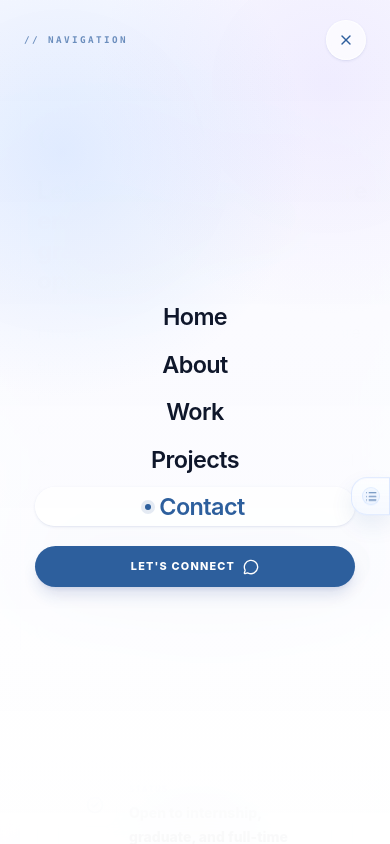
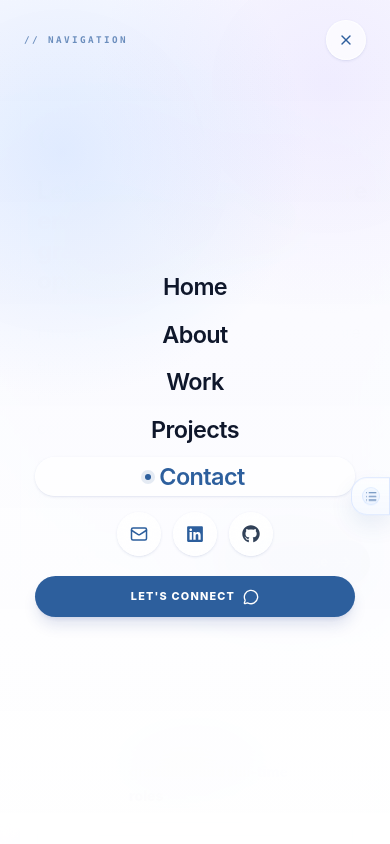
Before and after one commit to jaeyunjks/yafie-portfolio, a Next.js app: page /contact in a window 390 px wide. Both pictures are taken after a click on the button 346 px from the left and 34 px from the top of the page. Shown: the top 844 px of the page. Built offline with nearby package versions, Linux system fonts and the light colour scheme.

Commit message:
button optimisation in mobile view

```diff
--- a/src/components/layout/Navbar.tsx
+++ b/src/components/layout/Navbar.tsx
@@ -2,10 +2,12 @@
 
 import Image from "next/image";
 import Link from "next/link";
-import { Menu, MessageCircle, Moon, Sun, X } from "lucide-react";
+import { Mail, Menu, MessageCircle, Moon, Sun, X } from "lucide-react";
 import { usePathname } from "next/navigation";
 import { useEffect, useRef, useState } from "react";
+import { FaGithub, FaLinkedin } from "react-icons/fa";
 import { navItems } from "@/data/nav";
+import { contactMeta } from "@/data/contact";
 import { cn } from "@/lib/utils";
 
 export default function Navbar() {
@@ -169,6 +171,33 @@ export default function Navbar() {
                   </Link>
                 </li>
               ))}
+              <li className="mt-2 flex items-center justify-center gap-3">
+                <a
+                  href={`mailto:${contactMeta.email}`}
+                  aria-label="Send email"
+                  className="inline-flex h-11 w-11 items-center justify-center rounded-full border border-white/80 bg-white/68 text-[#2d5f9d] shadow-sm shadow-blue-900/10 backdrop-blur-xl transition-[background-color,transform] duration-200 hover:-translate-y-0.5 hover:bg-white"
+                >
+                  <Mail size={18} aria-hidden />
+                </a>
+                <a
+                  href={contactMeta.linkedin}
+                  target="_blank"
+                  rel="noopener noreferrer"
+                  aria-label="LinkedIn profile"
+                  className="inline-flex h-11 w-11 items-center justify-center rounded-full border border-white/80 bg-white/68 text-[#2d5f9d] shadow-sm shadow-blue-900/10 backdrop-blur-xl transition-[background-color,transform] duration-200 hover:-translate-y-0.5 hover:bg-white"
+                >
+                  <FaLinkedin size={18} aria-hidden />
+                </a>
+                <a
+                  href={contactMeta.github}
+                  target="_blank"
+                  rel="noopener noreferrer"
+                  aria-label="GitHub profile"
+                  className="inline-flex h-11 w-11 items-center justify-center rounded-full border border-white/80 bg-white/68 text-slate-700 shadow-sm shadow-blue-900/10 backdrop-blur-xl transition-[background-color,transform] duration-200 hover:-translate-y-0.5 hover:bg-white"
+                >
+                  <FaGithub size={18} aria-hidden />
+                </a>
+              </li>
               <li>
                 <Link
                   href="/contact"
--- a/src/components/sections/about/AboutCTA.tsx
+++ b/src/components/sections/about/AboutCTA.tsx
@@ -80,7 +80,7 @@ export default function AboutCTA() {
                 software engineering conversations where I can contribute,
                 learn, and grow with a strong team.
               </p>
-              <div className="mt-8 flex flex-wrap justify-center gap-4">
+              <div className="mt-8 flex flex-wrap items-center justify-center gap-4">
                 <Link
                   href="/contact"
                   className="group inline-flex items-center gap-2 rounded-full bg-[#2d5f9d] px-6 py-3.5 text-sm font-extrabold text-white shadow-lg shadow-blue-900/15 transition-[background-color,box-shadow,transform] duration-300 hover:-translate-y-1 hover:bg-[#265589] hover:shadow-xl"
--- a/src/components/sections/contact/ContactHero.tsx
+++ b/src/components/sections/contact/ContactHero.tsx
@@ -5,7 +5,6 @@ import {
   CheckCircle2,
   MapPin,
   MessageSquareMore,
-  Sparkles,
 } from "lucide-react";
 import ScrollCue from "@/components/ui/ScrollCue";
 import TypewriterHeading from "@/components/ui/TypewriterHeading";
@@ -58,10 +57,16 @@ export default function ContactHero() {
             relevant, feel free to reach out.
           </p>
 
-          <div className="mt-8 flex flex-col gap-3 sm:flex-row sm:flex-wrap">
+          <div className="mt-8 flex flex-row gap-3 sm:flex-wrap sm:gap-4">
+            <Link
+              href="/projects"
+              className="group inline-flex w-full min-w-0 flex-1 basis-0 items-center justify-center rounded-full border border-slate-200/80 bg-white/72 px-4 py-3 text-[0.78rem] font-extrabold text-slate-800 shadow-sm backdrop-blur-md transition-[background-color,box-shadow,transform] duration-300 hover:-translate-y-1 hover:bg-white hover:shadow-md sm:w-auto sm:flex-none sm:px-6 sm:py-3.5 sm:text-sm"
+            >
+              View Projects
+            </Link>
             <Link
               href="#contact-form"
-              className="group inline-flex items-center justify-center gap-2 rounded-full bg-[#2d5f9d] px-6 py-3.5 text-sm font-extrabold text-white shadow-lg shadow-blue-900/15 transition-[background-color,box-shadow,transform] duration-300 hover:-translate-y-1 hover:bg-[#265589] hover:shadow-xl"
+              className="group inline-flex w-full min-w-0 flex-1 basis-0 items-center justify-center gap-2 rounded-full bg-[#2d5f9d] px-4 py-3 text-[0.78rem] font-extrabold text-white shadow-lg shadow-blue-900/15 transition-[background-color,box-shadow,transform] duration-300 hover:-translate-y-1 hover:bg-[#265589] hover:shadow-xl sm:w-auto sm:flex-none sm:px-6 sm:py-3.5 sm:text-sm"
             >
               Send a Message
               <ArrowRight
@@ -69,13 +74,6 @@ export default function ContactHero() {
                 aria-hidden
                 className="transition-transform duration-300 group-hover:translate-x-1"
               />
-            </Link>
-            <Link
-              href="/projects"
-              className="group inline-flex items-center justify-center gap-2 rounded-full border border-slate-200/80 bg-white/72 px-6 py-3.5 text-sm font-extrabold text-slate-800 shadow-sm backdrop-blur-md transition-[background-color,box-shadow,transform] duration-300 hover:-translate-y-1 hover:bg-white hover:shadow-md"
-            >
-              View Projects
-              <Sparkles size={17} aria-hidden />
             </Link>
           </div>
         </div>
--- a/src/components/sections/home/HomeHero.tsx
+++ b/src/components/sections/home/HomeHero.tsx
@@ -93,16 +93,16 @@ export default function HomeHero() {
           className="sm:hidden"
         />
 
-        <div className="hero-reveal hero-reveal-5 mt-4 flex flex-col gap-3 sm:mt-8 sm:flex-row sm:flex-wrap sm:gap-4">
+        <div className="hero-reveal hero-reveal-5 mt-4 flex flex-wrap items-center gap-3 sm:mt-8 sm:gap-4">
           <Link
             href="/about"
-            className="inline-flex items-center justify-center gap-2 rounded-full bg-[#2d5f9d] px-7 py-4 text-sm font-extrabold text-white shadow-lg shadow-blue-900/15 transition-[background-color,box-shadow,transform] duration-300 hover:-translate-y-1 hover:bg-[#265589] hover:shadow-xl"
+            className="inline-flex items-center justify-center gap-2 rounded-full bg-[#2d5f9d] px-5 py-3.5 text-sm font-extrabold text-white shadow-lg shadow-blue-900/15 transition-[background-color,box-shadow,transform] duration-300 hover:-translate-y-1 hover:bg-[#265589] hover:shadow-xl sm:px-7 sm:py-4"
           >
             More About Me <ArrowRight size={18} aria-hidden />
           </Link>
           <Link
             href="/contact"
-            className="inline-flex items-center justify-center gap-2 rounded-full border border-slate-200/80 bg-white/72 px-7 py-4 text-sm font-extrabold text-slate-800 shadow-sm backdrop-blur-md transition-[background-color,box-shadow,transform] duration-300 hover:-translate-y-1 hover:bg-white hover:shadow-md"
+            className="inline-flex items-center justify-center gap-2 rounded-full border border-slate-200/80 bg-white/72 px-5 py-3.5 text-sm font-extrabold text-slate-800 shadow-sm backdrop-blur-md transition-[background-color,box-shadow,transform] duration-300 hover:-translate-y-1 hover:bg-white hover:shadow-md sm:px-7 sm:py-4"
           >
             Let&apos;s Connect <MessageCircle size={18} aria-hidden />
           </Link>
--- a/src/components/sections/projects/ProjectsCTA.tsx
+++ b/src/components/sections/projects/ProjectsCTA.tsx
@@ -17,7 +17,7 @@ export default function ProjectsCTA() {
               development, testing, documentation, product thinking, and a
               strong willingness to learn.
             </p>
-            <div className="mt-8 flex flex-wrap justify-center gap-4">
+            <div className="mt-8 flex flex-wrap items-center justify-center gap-4">
               <Link
                 href="/contact"
                 className="group inline-flex items-center gap-2 rounded-full bg-[#2d5f9d] px-6 py-3.5 text-sm font-extrabold text-white shadow-lg shadow-blue-900/15 transition-[background-color,box-shadow,transform] duration-300 hover:-translate-y-1 hover:bg-[#265589] hover:shadow-xl"
--- a/src/components/sections/projects/ProjectsHero.tsx
+++ b/src/components/sections/projects/ProjectsHero.tsx
@@ -67,11 +67,11 @@ export default function ProjectsHero() {
             through feedback.
           </p>
 
-          <div className="mt-8 flex flex-wrap gap-4">
-            <ScrollToFeaturedProjectsButton />
+          <div className="mt-8 flex flex-row gap-3 sm:flex-wrap sm:gap-4">
+            <ScrollToFeaturedProjectsButton className="w-full min-w-0 flex-1 basis-0 justify-center px-4 py-3 text-[0.78rem] leading-tight sm:w-auto sm:flex-none sm:px-6 sm:py-3.5 sm:text-sm" />
             <Link
               href="/contact"
-              className="group inline-flex items-center gap-2 rounded-full border border-slate-200/80 bg-white/72 px-6 py-3.5 text-sm font-extrabold text-slate-800 shadow-sm backdrop-blur-md transition-[background-color,box-shadow,transform] duration-300 hover:-translate-y-1 hover:bg-white hover:shadow-md"
+              className="group inline-flex w-full min-w-0 flex-1 basis-0 items-center justify-center gap-2 rounded-full border border-slate-200/80 bg-white/72 px-4 py-3 text-[0.78rem] font-extrabold text-slate-800 shadow-sm backdrop-blur-md transition-[background-color,box-shadow,transform] duration-300 hover:-translate-y-1 hover:bg-white hover:shadow-md sm:w-auto sm:flex-none sm:px-6 sm:py-3.5 sm:text-sm"
             >
               Contact Me <MessageCircle size={17} aria-hidden />
             </Link>
--- a/src/components/sections/projects/ScrollToFeaturedProjectsButton.tsx
+++ b/src/components/sections/projects/ScrollToFeaturedProjectsButton.tsx
@@ -5,11 +5,13 @@ import { ArrowRight } from "lucide-react";
 type ScrollToFeaturedProjectsButtonProps = {
   targetId?: string;
   label?: string;
+  className?: string;
 };
 
 export default function ScrollToFeaturedProjectsButton({
   targetId = "featured-projects",
   label = "View Featured Projects",
+  className = "",
 }: ScrollToFeaturedProjectsButtonProps) {
   return (
     <button
@@ -26,7 +28,7 @@ export default function ScrollToFeaturedProjectsButton({
           block: "start",
         });
       }}
-      className="group inline-flex items-center gap-2 rounded-full bg-[#2d5f9d] px-6 py-3.5 text-sm font-extrabold text-white shadow-lg shadow-blue-900/15 transition-[background-color,box-shadow,transform] duration-300 hover:-translate-y-1 hover:bg-[#265589] hover:shadow-xl"
+      className={`group inline-flex items-center gap-2 rounded-full bg-[#2d5f9d] px-6 py-3.5 text-sm font-extrabold text-white shadow-lg shadow-blue-900/15 transition-[background-color,box-shadow,transform] duration-300 hover:-translate-y-1 hover:bg-[#265589] hover:shadow-xl ${className}`}
     >
       {label}
       <ArrowRight
```
